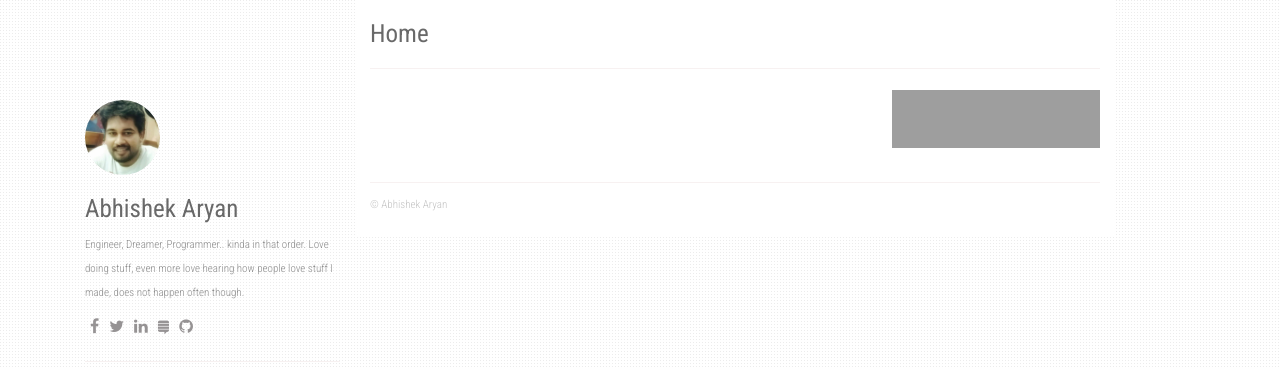
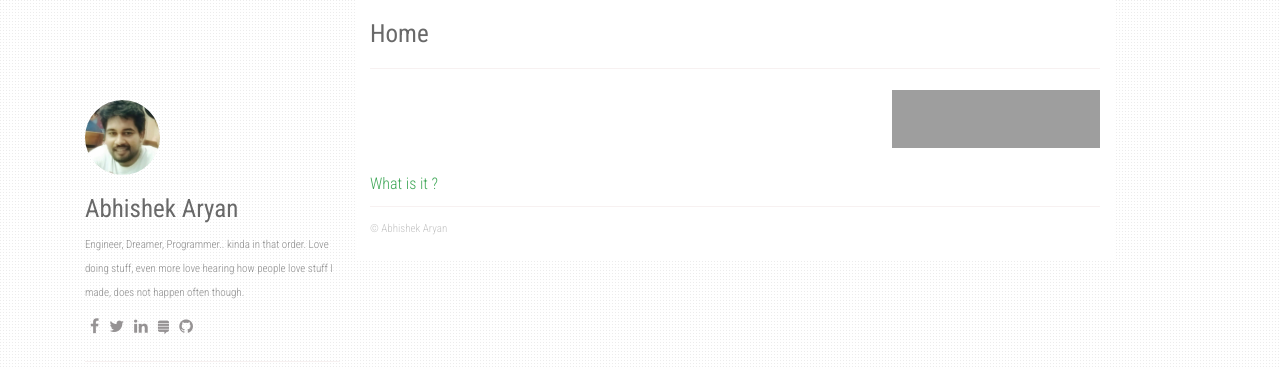
Before and after one commit to itsabhiaryan/itsabhiaryan.github.io, a Jekyll site: the page built from index.html, in a window 1280 px wide. Shown: the top 367 px of the page. Built offline with Jekyll 4.4.1, drawn with Linux system fonts in a browser that asks for light colours; nearby versions of some CDN libraries; the list of posts is cut into pages by our own code; grey boxes are pictures that could not be loaded.

Commit message:
link added

```diff
--- a/index.html
+++ b/index.html
@@ -13,6 +13,8 @@ layout: default
 </p><br>
 
 <p>
+  <a href="/implementation-of-algorithm/">What is it ?</a>
+
   <div align="center" id="embed-html"></div>
   <script type="text/javascript" src="html/html.nocache.js"></script>
 
```
Also changed, not shown: 1 other file.
